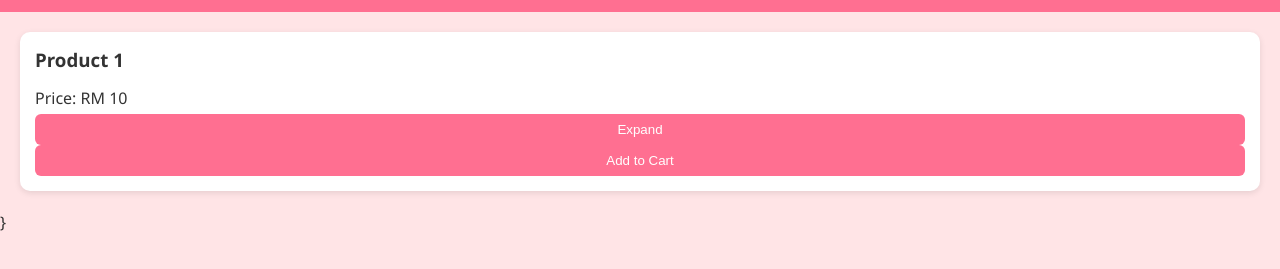
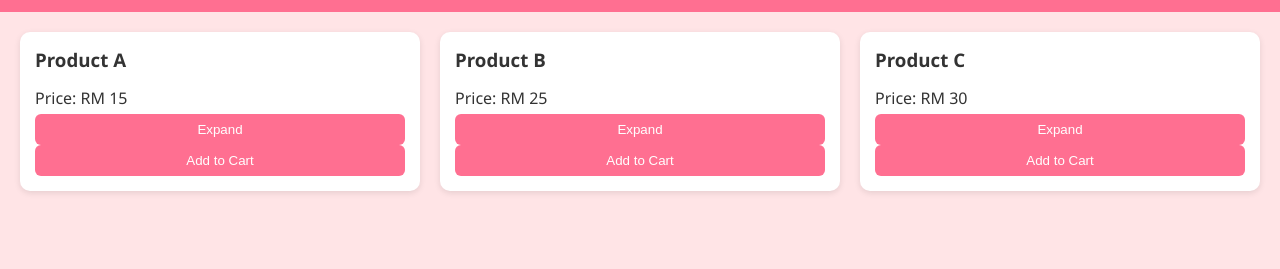
Before and after one commit to sha-qasa/qa-assessment, a plain HTML site: page product.html in a window 1280 px wide. Shown: the part 51-320 px from the top of the page. Drawn offline with Linux system fonts and the light colour scheme.

Commit message:
Update product.html

```diff
--- a/product.html
+++ b/product.html
@@ -3,10 +3,12 @@
 <head>
 <meta charset="UTF-8">
 <meta name="viewport" content="width=device-width, initial-scale=1.0">
-<title>Products</title>
+<title>QA Demo Store - Products</title>
 <link rel="stylesheet" href="style.css">
 </head>
 <body>
+
+<!-- Header -->
 <header>
   <h1>Products</h1>
   <nav>
@@ -17,21 +19,44 @@
   </nav>
 </header>
 
-<div class="product-list">
-  <!-- Repeatable Product Card -->
+<!-- Product List -->
+<section class="product-list">
+  <!-- Product Card 1 -->
   <div class="product-card">
-    <h3>Product 1</h3>
-    <p>Price: RM 10</p>
+    <h3>Product A</h3>
+    <p>Price: RM 15</p>
     <button class="expand-btn">Expand</button>
     <div class="extra-info" style="display:none;">
-      <p>Product description and details...</p>
+      <p>Product A is great for testing QA functionality.</p>
     </div>
     <button class="add-cart-btn">Add to Cart</button>
   </div>
-  <!-- Add more products as needed -->
-</div>
+
+  <!-- Product Card 2 -->
+  <div class="product-card">
+    <h3>Product B</h3>
+    <p>Price: RM 25</p>
+    <button class="expand-btn">Expand</button>
+    <div class="extra-info" style="display:none;">
+      <p>Product B has multiple features to test.</p>
+    </div>
+    <button class="add-cart-btn">Add to Cart</button>
+  </div>
+
+  <!-- Product Card 3 -->
+  <div class="product-card">
+    <h3>Product C</h3>
+    <p>Price: RM 30</p>
+    <button class="expand-btn">Expand</button>
+    <div class="extra-info" style="display:none;">
+      <p>Product C is a premium item for QA edge cases.</p>
+    </div>
+    <button class="add-cart-btn">Add to Cart</button>
+  </div>
+
+  <!-- Tambah lagi products ikut suka -->
+</section>
 
 <script src="main.js"></script>
 </body>
 </html>
-}
```
